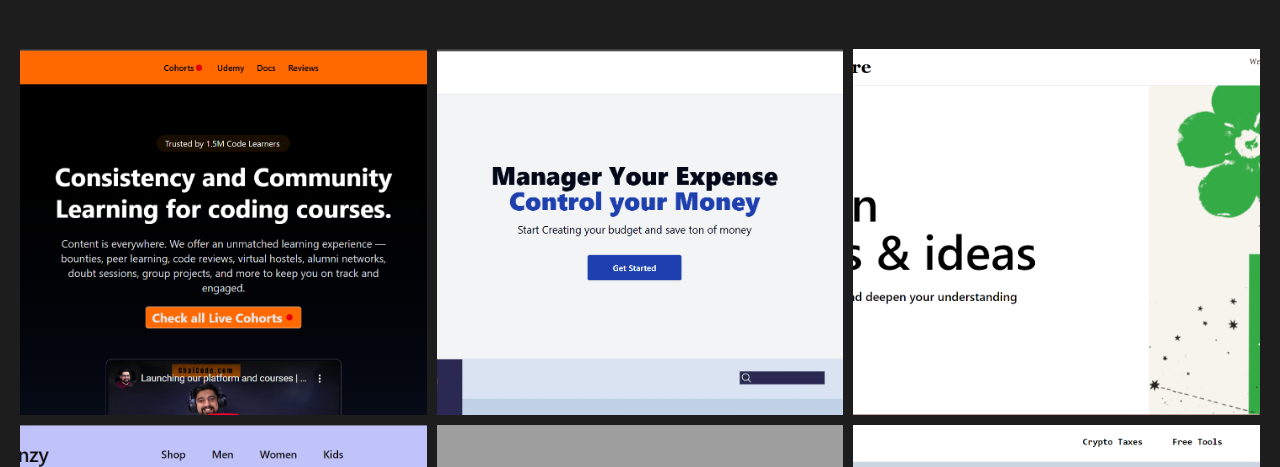
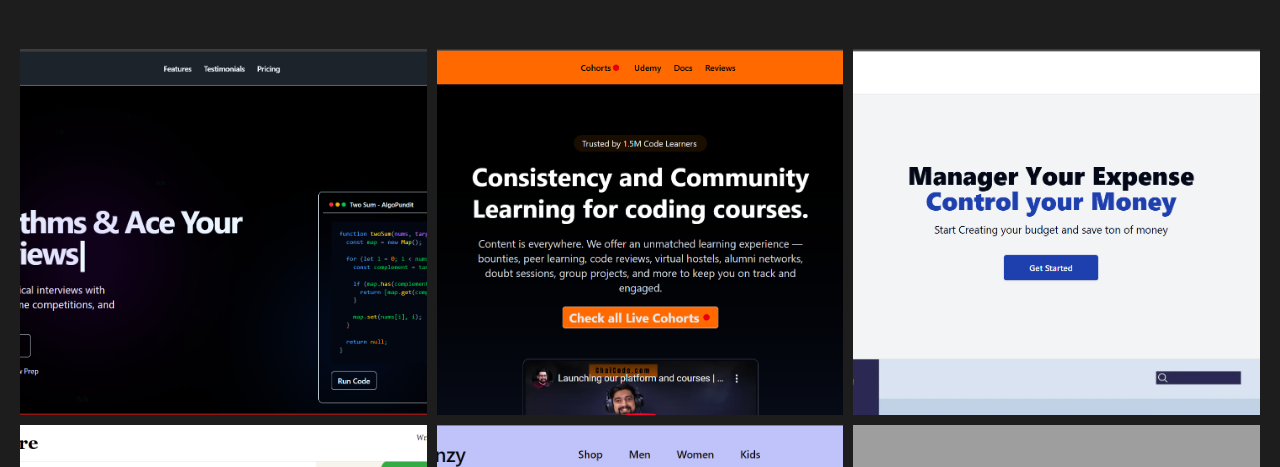
Before and after one commit to sourav-sm/SOURAV_MOHANTA, a React (Create React App) app: page /portfolio in a window 1280 px wide. Shown: the part 143-610 px from the top of the page. Built offline with nearby package versions, Linux system fonts and the light colour scheme; grey boxes are pictures that could not be loaded.

Commit message:
added algopundit project

```diff
--- a/src/containers/home/index.jsx
+++ b/src/containers/home/index.jsx
@@ -8,7 +8,7 @@
 import { faLinkedin, faGithub, faXTwitter } from '@fortawesome/free-brands-svg-icons';
 
 // const pdf_file_url='http://localhost:3000/RESUME_SOURAV.pdf'//for local file
-const pdf_file_url='https://drive.google.com/file/d/1zxSYLpUXHH0QgkZhQNtw7EaG1QvqaEGR/view'//for hosted view
+const pdf_file_url='https://drive.google.com/file/d/1YsC9mmL9hz2NkE_2c65EbWyzWHCDl2J1/view?usp=sharing'//for hosted view
 const Home=()=>{
    const navigate = useNavigate();
    console.log(navigate);
--- a/src/containers/portfolio/index.jsx
+++ b/src/containers/portfolio/index.jsx
@@ -9,6 +9,7 @@
 import image7 from '../images/image7.png'
 import image8 from '../images/image8.png'
 import image9 from '../images/image_9.png'
+import algopundit from '../images/algopundit.png'
 import {useState} from "react"
 import  "./styles.scss"
 
@@ -16,47 +17,52 @@
 const portfolioData=[
   {
     id:1,
+    name:"AlgoPundit--Coding Platform",
+    image:algopundit,
+    link:"https://www.algopundit.com/",
+  },{
+    id:2,
     name:"ChaiCode Landing Page",
     image:image9,
     link:"https://chai-code-landing-page-ehcu.vercel.app/",
   },{
-    id:2,
+    id:3,
     name:"Expense Tracker",
     image:image8,
     link:"https://github.com/sourav-sm/BuddgetBuddy",
   },
   {
-    id:3,
+    id:4,
     name:"Blogging App",
     image:image7,
     link:"https://github.com/sourav-sm/BlogSphere",
   },
   {
-    id:4,
+    id:5,
     name:"Ecommerce",
     image:image3,
     link:"https://github.com/sourav-sm/FashionFrenzy",
   },
   {
-    id:5,
+    id:6,
     name:"Travel",
     image:image4,
     link:"https://github.com/sourav-sm/Adventura",
   },
   {
-    id:6,
+    id:7,
     name:"Koinx",
     image:image6,
     link:"https://github.com/sourav-sm/koinx_frontend_assignment",
   },
   {
-    id:7,
+    id:8,
     name:"Weather",
     image:image5,
     link:"https://github.com/sourav-sm/ForecastGuru.",
   },
   {
-    id:8,
+    id:9,
     name:"Todo App",
     image:image1,
     link:"https://github.com/sourav-sm/DAY_PLANER",
```
Also changed, not shown: src/containers/images/algopundit.png (added).
